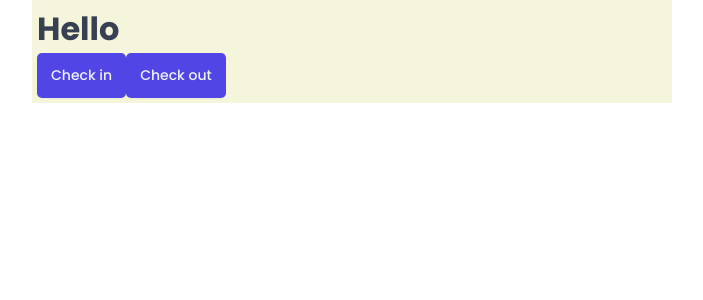
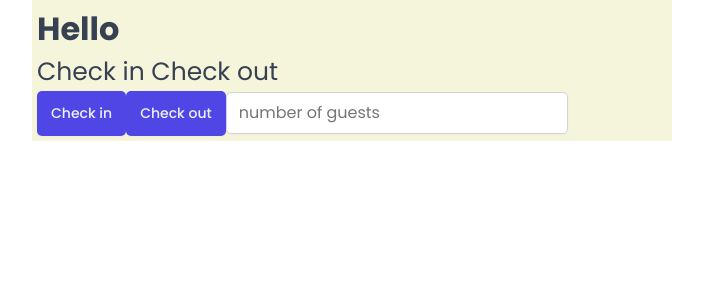
Before and after one commit to Ayoub-45/The-Wild-Oasis, a React (Vite) app: page / in a window 1280 px wide. Shown: the top 300 px of the page, without its empty margins (288-991 px from the left). Built offline with nearby package versions, Linux system fonts and the light colour scheme; a web font is replaced by a local one.

Commit message:
add styled components props and css function

```diff
--- a/src/App.jsx
+++ b/src/App.jsx
@@ -1,6 +1,8 @@
 import styled from "styled-components"
 import GlobalStyled from "./styles/GlobalStyles";
 import Button from "./ui/Button";
+import Heading from "./ui/Heading"
+import Input from "./ui/Input"
 const StyledApp=styled.div`
 background-color: beige;
 padding:0.5rem;
@@ -8,9 +10,7 @@ width:50%;
 height:50%;
 margin:auto;
 `;
-const H1=styled.h1`
-font-size:32px;
-`
+
 
 
 export default function App(){
@@ -18,9 +18,11 @@ export default function App(){
     <>
     <GlobalStyled/>
     <StyledApp>
-    <H1>Hello</H1>
+    <Heading as="h1">Hello</Heading>
+    <Heading as="h2">Check in Check out</Heading>
     <Button onClick={()=>alert("check in")}>Check in</Button>
     <Button onClick={()=>alert("check out")}>Check out</Button>
+    <Input placeholder="number of guests"/>
     </StyledApp>
     </>
     )
--- /dev/null
+++ b/src/ui/Heading.jsx
@@ -0,0 +1,12 @@
+import { css,styled } from "styled-components"
+const Heading=styled.h1`
+${props=>props.as==="h1" && css`
+font-size:32px;
+font-weight: 700;
+`}
+${props=>props.as==="h2" && css`
+    font-size:25px;
+    font-weight:400;
+`}
+`
+export default Heading
--- /dev/null
+++ b/src/ui/Input.jsx
@@ -0,0 +1,11 @@
+import styled from "styled-components";
+const Input=styled.input`
+    border:1px solid var(--color-grey-300);
+    background-color: var(--color-grey-0);
+    border-radius: var(--border-radius-sm);
+    padding:0.8rem 1.2rem;
+    box-shadow: var(--shadow-sm);
+
+
+`
+export default Input
```
